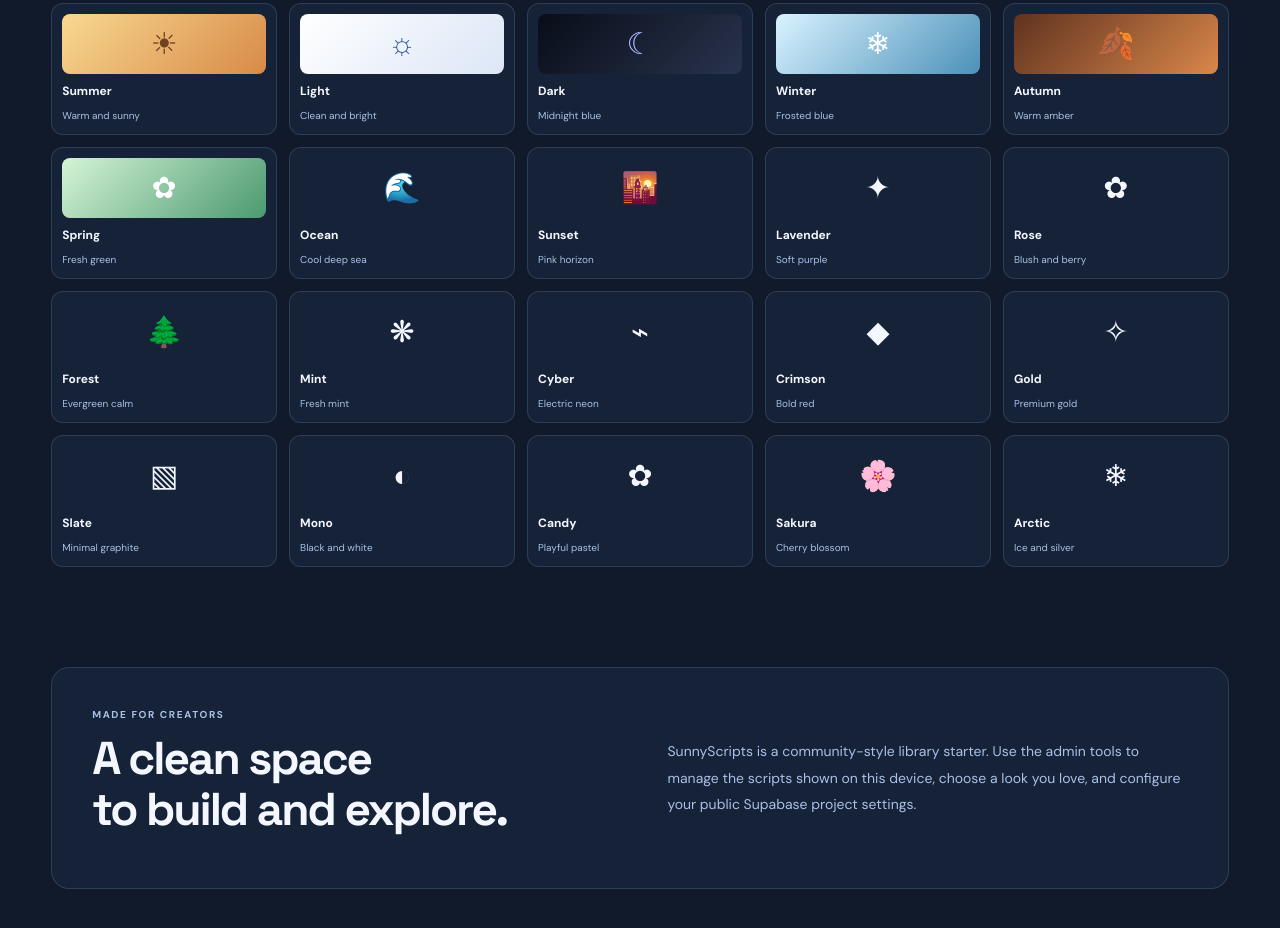
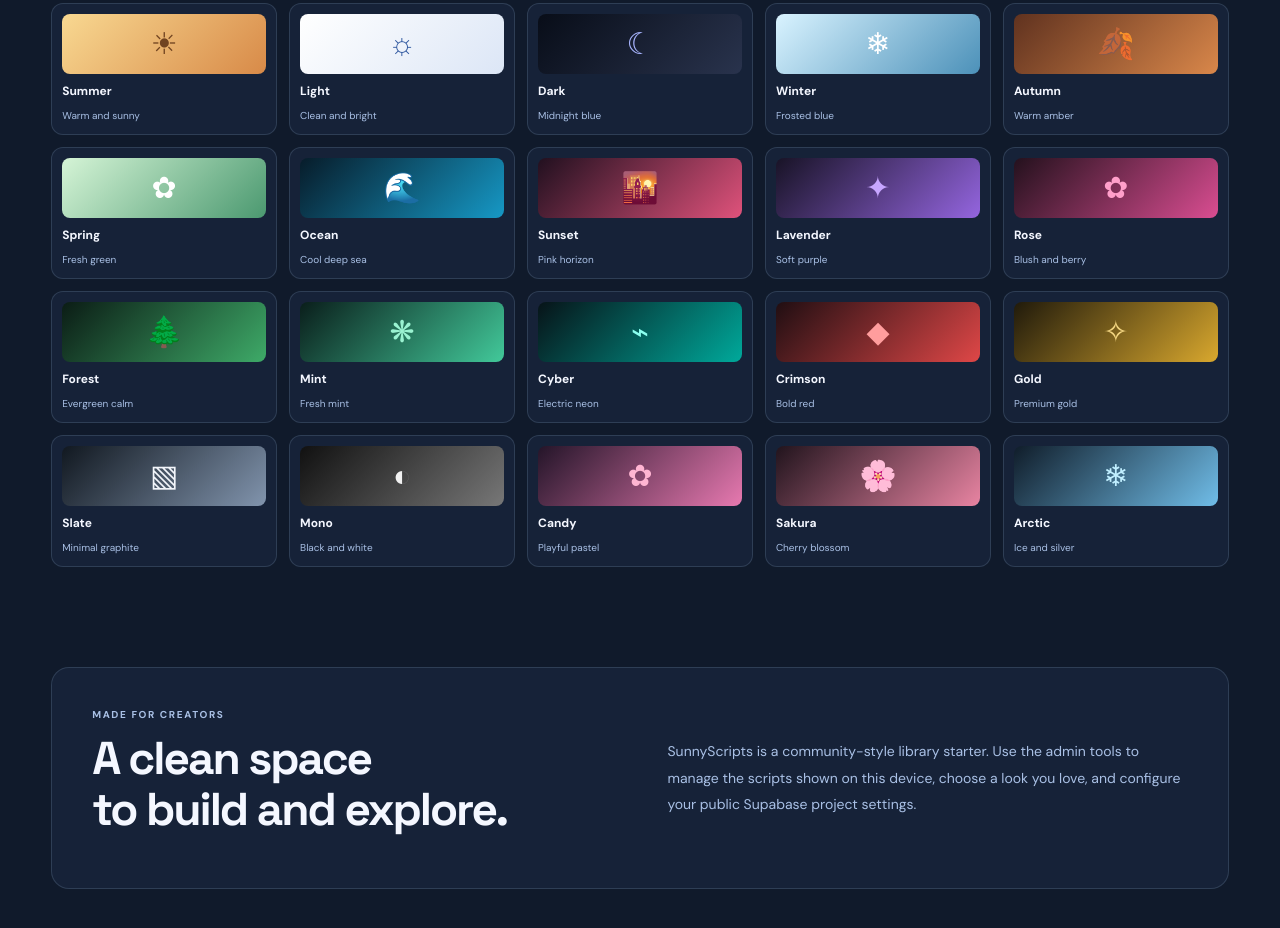
Before and after one commit to ariobest/ario-webs, a website: page public/index.html in a window 1280 px wide. Shown: the part 1124-2052 px from the top of the page. Drawn offline with nearby package versions, Linux system fonts and the light colour scheme.

Commit message:
Polish mobile Themes navigation and all theme previews

```diff
--- a/public/style.css
+++ b/public/style.css
@@ -120,3 +120,23 @@
 .public-theme-grid .theme-choice:focus-visible{outline:2px solid var(--accent);outline-offset:3px}
 @media(max-width:850px){.public-theme-grid{grid-template-columns:repeat(3,minmax(0,1fr))}}
 @media(max-width:580px){.public-theme-grid{grid-template-columns:repeat(2,minmax(0,1fr))}}
+
+@media(max-width:580px){
+  .nav{flex-wrap:wrap}
+  .nav nav{display:flex;order:3;flex:1 0 100%;justify-content:center;gap:8px}
+  .nav nav .nav-link{padding:8px 10px}
+}
+.public-theme-grid [data-public-theme="ocean"] .theme-preview{background:linear-gradient(135deg,#071c2a,#1698c5);color:#5edbff}
+.public-theme-grid [data-public-theme="sunset"] .theme-preview{background:linear-gradient(135deg,#21101f,#df527b);color:#ff9aaf}
+.public-theme-grid [data-public-theme="lavender"] .theme-preview{background:linear-gradient(135deg,#181326,#9465df);color:#c7a6ff}
+.public-theme-grid [data-public-theme="rose"] .theme-preview{background:linear-gradient(135deg,#24111d,#d94d91);color:#ff9fca}
+.public-theme-grid [data-public-theme="forest"] .theme-preview{background:linear-gradient(135deg,#0b1c15,#3eaa68);color:#a3e6a8}
+.public-theme-grid [data-public-theme="mint"] .theme-preview{background:linear-gradient(135deg,#0a1e1b,#42c99a);color:#9af3d1}
+.public-theme-grid [data-public-theme="cyber"] .theme-preview{background:linear-gradient(135deg,#071318,#00a99b);color:#8bffef}
+.public-theme-grid [data-public-theme="crimson"] .theme-preview{background:linear-gradient(135deg,#200e12,#df4747);color:#ff9d9d}
+.public-theme-grid [data-public-theme="gold"] .theme-preview{background:linear-gradient(135deg,#201a0b,#d9a82e);color:#f5d782}
+.public-theme-grid [data-public-theme="slate"] .theme-preview{background:linear-gradient(135deg,#111820,#8194ad);color:#f3f6fb}
+.public-theme-grid [data-public-theme="mono"] .theme-preview{background:linear-gradient(135deg,#111,#777);color:#f1f1f1}
+.public-theme-grid [data-public-theme="candy"] .theme-preview{background:linear-gradient(135deg,#241529,#e779b0);color:#ffb5d2}
+.public-theme-grid [data-public-theme="sakura"] .theme-preview{background:linear-gradient(135deg,#21141d,#e884a2);color:#ffc1d1}
+.public-theme-grid [data-public-theme="arctic"] .theme-preview{background:linear-gradient(135deg,#101d2a,#70bde8);color:#c1efff}
```
